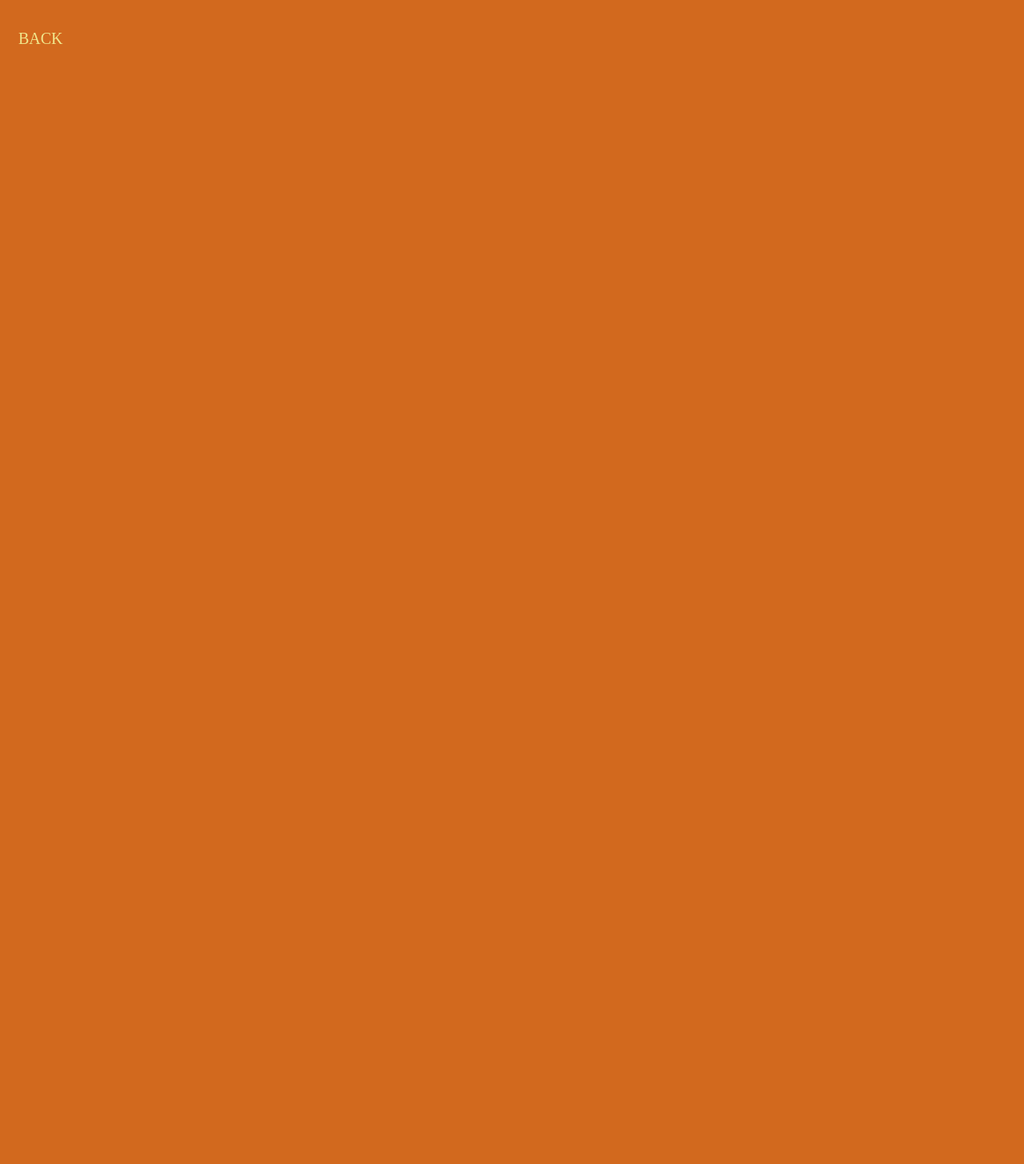
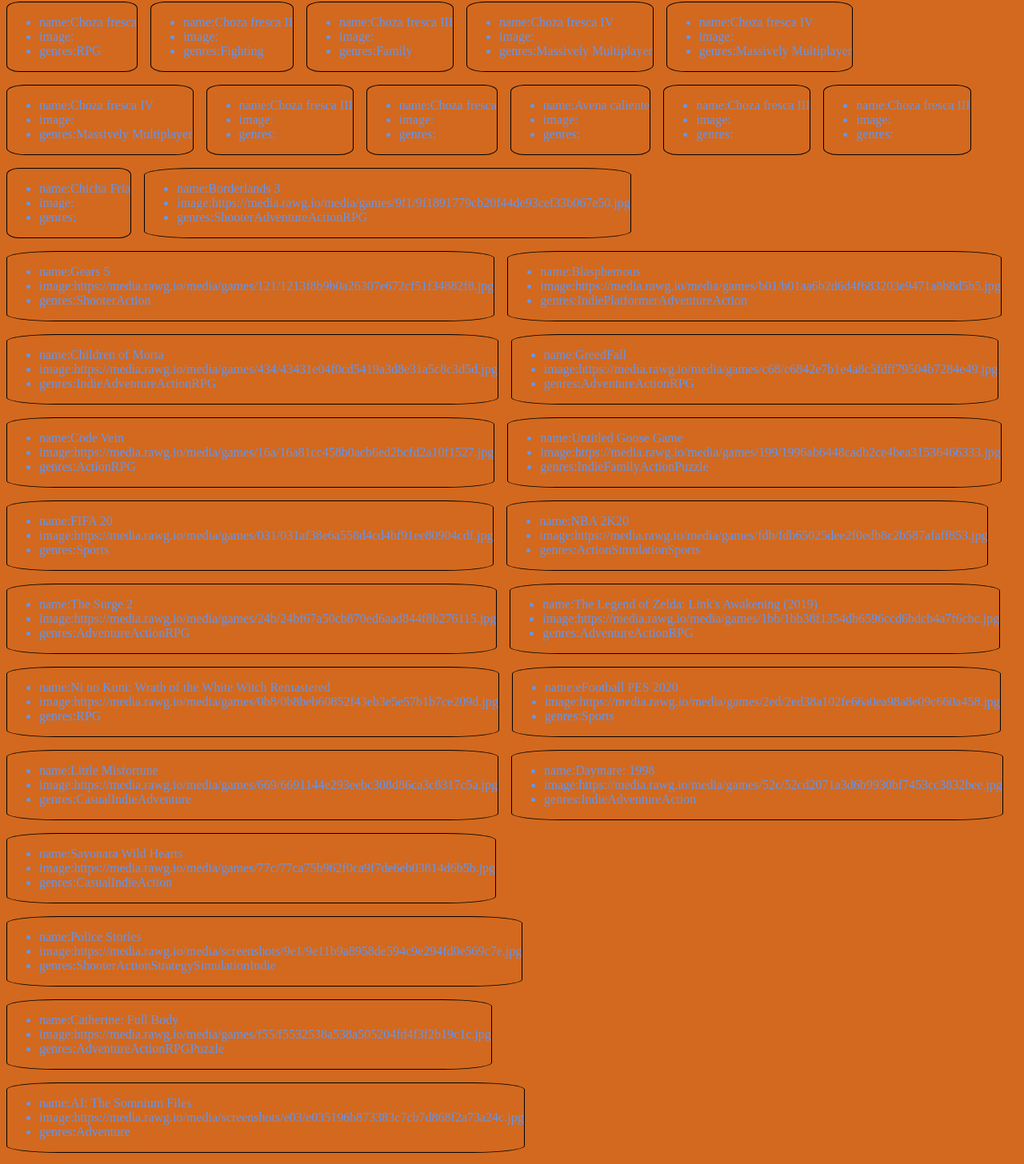
Before and after one commit to freeluckperson/Erick-Segura-PI-Videogames, a React (Vite) app in the folder client/: page /home in a window 1280 px wide. Shown: the part 130-1586 px from the top of the page at 80% size. Before the commit the page ends 800 px from the top, so only its background shows below. Built offline with nearby package versions, Linux system fonts and the light colour scheme; the HTML template or start-up script is replaced by a standard one.

Commit message:
seguimos en home

```diff
--- a/client/src/componets/Card/Card.jsx
+++ b/client/src/componets/Card/Card.jsx
@@ -1,10 +1,14 @@
-import React from 'react'
+import styles from './Card.module.css'
 
-const Card = () => {
+const Card = (props) => {
+  const { name, image, genres } = props;
   return (
-    <div>
-      <h2>Componente Card</h2>
-      //debo mostrat img name y genre
+    <div className={styles.container}>
+      <ul>
+        <li>name:{name}</li>
+        <li>image:{image}</li>
+        <li>genres:{genres}</li>
+      </ul>
     </div>
   );
 };
--- a/client/src/componets/Card/Card.module.css
+++ b/client/src/componets/Card/Card.module.css
@@ -0,0 +1,6 @@
+.container {
+  border: 1px solid black;
+  border-radius: 10%;
+  height: fit-content;
+  width: fit-content;
+}
--- a/client/src/componets/CardsContainer/CardsContainer.jsx
+++ b/client/src/componets/CardsContainer/CardsContainer.jsx
@@ -1,10 +1,335 @@
 import React from 'react'
+import { Card } from '../'
+import styles from './CardsContainer.module.css'
 
+const videoGames = [
+  {
+    id: "1935261c-3a72-4eb2-b5ba-318f367b93c5",
+    name: "Choza fresca",
+    image: "https.jpg",
+    rating: 4,
+    genres: ["RPG"],
+  },
+  {
+    id: "fce6bd77-2de2-4a4c-8267-ffb240486d4a",
+    name: "Choza fresca II",
+    image: "https.jpg",
+    rating: 4,
+    genres: ["Fighting"],
+  },
+  {
+    id: "fb219b6f-08a7-418c-bbb6-ff1a22a5d39a",
+    name: "Choza fresca III",
+    image: "https.jpg",
+    rating: 4,
+    genres: ["Family"],
+  },
+  {
+    id: "55510a1b-0d0a-4ac2-81bf-6659899c9d22",
+    name: "Choza fresca IV",
+    image: "https.jpg",
+    rating: 4,
+    genres: ["Massively Multiplayer"],
+  },
+  {
+    id: "cef4a02e-e48b-4da2-9567-290d353381e2",
+    name: "Choza fresca IV",
+    image: "https.jpg",
+    rating: 3,
+    genres: ["Massively Multiplayer"],
+  },
+  {
+    id: "91967914-984c-439c-bd1f-a7909fb7e756",
+    name: "Choza fresca IV",
+    image: "https.jpg",
+    rating: 3,
+    genres: ["Massively Multiplayer"],
+  },
+  {
+    id: "4908950e-b4a7-4b31-a246-f86233c0212b",
+    name: "Choza fresca III",
+    image: "https.jpg",
+    rating: 4,
+    genres: [],
+  },
+  {
+    id: "177fa593-6f0b-4651-aed0-3894b9d63974",
+    name: "Choza fresca",
+    image: "https.jpg",
+    rating: 4,
+    genres: [],
+  },
+  {
+    id: "31cf3f34-95a1-44f1-b1d7-46f89cf14e68",
+    name: "Avena caliente",
+    image: "https.jpg",
+    rating: 4,
+    genres: [],
+  },
+  {
+    id: "591e9046-e4e2-4c2f-bc53-105954042ab1",
+    name: "Choza fresca III",
+    image: "https.jpg",
+    rating: 4,
+    genres: [],
+  },
+  {
+    id: "d991ffe1-dd49-4e63-8d64-d2e2d065795f",
+    name: "Choza fresca III",
+    image: "https.jpg",
+    rating: 4,
+    genres: [],
+  },
+  {
+    id: "a4b17156-99c1-43b5-aec9-882acda9dfba",
+    name: "Chicha Fria",
+    image: "https.jpg",
+    rating: 4,
+    genres: [],
+  },
+  {
+    id: 58617,
+    name: "Borderlands 3",
+    released: "2019-09-13",
+    rating: 3.9,
+    imag: "https://media.rawg.io/media/games/9f1/9f1891779cb20f44de93cef33b067e50.jpg",
+    genres: ["Shooter", "Adventure", "Action", "RPG"],
+    platforms: [
+      "PC",
+      "PlayStation 5",
+      "Xbox One",
+      "PlayStation 4",
+      "Xbox Series S/X",
+    ],
+  },
+  {
+    id: 326252,
+    name: "Gears 5",
+    released: "2019-09-10",
+    rating: 3.93,
+    imag: "https://media.rawg.io/media/games/121/1213f8b9b0a26307e672cf51f34882f8.jpg",
+    genres: ["Shooter", "Action"],
+    platforms: ["PC", "Xbox One", "Xbox Series S/X"],
+  },
+  {
+    id: 258322,
+    name: "Blasphemous",
+    released: "2019-09-09",
+    rating: 4.04,
+    imag: "https://media.rawg.io/media/games/b01/b01aa6b2d6d4f683203e9471a8b8d5b5.jpg",
+    genres: ["Indie", "Platformer", "Adventure", "Action"],
+    platforms: [
+      "PC",
+      "Xbox One",
+      "PlayStation 4",
+      "Nintendo Switch",
+      "macOS",
+      "Linux",
+    ],
+  },
+  {
+    id: 14211,
+    name: "Children of Morta",
+    released: "2019-09-03",
+    rating: 3.94,
+    imag: "https://media.rawg.io/media/games/434/43431e04f0cd5419a3d8e31a5c8c3d5d.jpg",
+    genres: ["Indie", "Adventure", "Action", "RPG"],
+    platforms: [
+      "PC",
+      "Xbox One",
+      "PlayStation 4",
+      "Nintendo Switch",
+      "macOS",
+      "Linux",
+    ],
+  },
+  {
+    id: 295019,
+    name: "GreedFall",
+    released: "2019-09-10",
+    rating: 3.36,
+    imag: "https://media.rawg.io/media/games/c68/c6842e7b1e4a8c5fdff79504b7284e49.jpg",
+    genres: ["Adventure", "Action", "RPG"],
+    platforms: ["PC", "Xbox One", "PlayStation 4"],
+  },
+  {
+    id: 58637,
+    name: "Code Vein",
+    released: "2019-09-26",
+    rating: 3.57,
+    imag: "https://media.rawg.io/media/games/16a/16a81cc458b0acb6ed2bcfd2a10f1527.jpg",
+    genres: ["Action", "RPG"],
+    platforms: ["PC", "Xbox One", "PlayStation 4"],
+  },
+  {
+    id: 59637,
+    name: "Untitled Goose Game",
+    released: "2019-09-20",
+    rating: 4.05,
+    imag: "https://media.rawg.io/media/games/199/1996ab6448cadb2ce4bea31536466333.jpg",
+    genres: ["Indie", "Family", "Action", "Puzzle"],
+    platforms: ["PC", "Xbox One", "PlayStation 4", "Nintendo Switch", "macOS"],
+  },
+  {
+    id: 326229,
+    name: "FIFA 20",
+    released: "2019-09-27",
+    rating: 3.18,
+    imag: "https://media.rawg.io/media/games/031/031af38e6a558d4cd4bf91ee80904cdf.jpg",
+    genres: ["Sports"],
+    platforms: ["PC", "Xbox One", "PlayStation 4", "Nintendo Switch"],
+  },
+  {
+    id: 338386,
+    name: "NBA 2K20",
+    released: "2019-09-05",
+    rating: 3.07,
+    imag: "https://media.rawg.io/media/games/fdb/fdb65025dee2f0edb8c2b587afaff853.jpg",
+    genres: ["Action", "Simulation", "Sports"],
+    platforms: [
+      "PC",
+      "Xbox One",
+      "PlayStation 4",
+      "Nintendo Switch",
+      "iOS",
+      "Android",
+    ],
+  },
+  {
+    id: 58861,
+    name: "The Surge 2",
+    released: "2019-09-24",
+    rating: 3.58,
+    imag: "https://media.rawg.io/media/games/24b/24bf67a50cb870ed6aad844f8b276115.jpg",
+    genres: ["Adventure", "Action", "RPG"],
+    platforms: ["PC", "Xbox One", "PlayStation 4"],
+  },
+  {
+    id: 292842,
+    name: "The Legend of Zelda: Link's Awakening (2019)",
+    released: "2019-09-20",
+    rating: 4.34,
+    imag: "https://media.rawg.io/media/games/1bb/1bb38f1354db6596ccd6bdcb4a7f6cbc.jpg",
+    genres: ["Adventure", "Action", "RPG"],
+    platforms: ["Nintendo Switch"],
+  },
+  {
+    id: 367197,
+    name: "Ni no Kuni: Wrath of the White Witch Remastered",
+    released: "2019-09-19",
+    rating: 4.08,
+    imag: "https://media.rawg.io/media/games/0b8/0b8beb60852f43eb3e5e57b1b7ce209d.jpg",
+    genres: ["RPG"],
+    platforms: ["PC", "PlayStation 4", "Nintendo Switch"],
+  },
+  {
+    id: 327269,
+    name: "eFootball PES 2020",
+    released: "2019-09-10",
+    rating: 3.2,
+    imag: "https://media.rawg.io/media/games/2ed/2ed38a102fe66a0ea98a8e09c660a458.jpg",
+    genres: ["Sports"],
+    platforms: ["PC", "PlayStation 4", "iOS", "Android"],
+  },
+  {
+    id: 263548,
+    name: "Little Misfortune",
+    released: "2019-09-17",
+    rating: 3.93,
+    imag: "https://media.rawg.io/media/games/669/6691144e293eebc308d86ca3c8317c5a.jpg",
+    genres: ["Casual", "Indie", "Adventure"],
+    platforms: [
+      "PC",
+      "Xbox One",
+      "PlayStation 4",
+      "Nintendo Switch",
+      "iOS",
+      "Linux",
+    ],
+  },
+  {
+    id: 275636,
+    name: "Daymare: 1998",
+    released: "2019-09-16",
+    rating: 2.65,
+    imag: "https://media.rawg.io/media/games/52c/52cd2071a3d6b9930bf7453cc3832bee.jpg",
+    genres: ["Indie", "Adventure", "Action"],
+    platforms: ["PC", "Xbox One", "PlayStation 4"],
+  },
+  {
+    id: 274757,
+    name: "Sayonara Wild Hearts",
+    released: "2019-09-19",
+    rating: 4.39,
+    imag: "https://media.rawg.io/media/games/77c/77ca75b962f0ca9f7de6eb03814d6b5b.jpg",
+    genres: ["Casual", "Indie", "Action"],
+    platforms: [
+      "PC",
+      "Xbox One",
+      "PlayStation 4",
+      "Nintendo Switch",
+      "iOS",
+      "macOS",
+    ],
+  },
+  {
+    id: 15056,
+    name: "Police Stories",
+    released: "2019-09-18",
+    rating: 3.38,
+    imag: "https://media.rawg.io/media/screenshots/9e1/9e11b9a8958de594c9e294fd0e569c7e.jpg",
+    genres: ["Shooter", "Action", "Strategy", "Simulation", "Indie"],
+    platforms: [
+      "PC",
+      "Xbox One",
+      "PlayStation 4",
+      "Nintendo Switch",
+      "macOS",
+      "Linux",
+    ],
+  },
+  {
+    id: 244694,
+    name: "Catherine: Full Body",
+    released: "2019-09-03",
+    rating: 4.17,
+    imag: "https://media.rawg.io/media/games/f55/f5532538a538a505204fd4f3f2b19c1c.jpg",
+    genres: ["Adventure", "Action", "RPG", "Puzzle"],
+    platforms: ["PlayStation 4", "Nintendo Switch", "PS Vita"],
+  },
+  {
+    id: 302836,
+    name: "AI: The Somnium Files",
+    released: "2019-09-17",
+    rating: 4.26,
+    imag: "https://media.rawg.io/media/screenshots/e03/e035196b873383c7cb7d868f2a73a24c.jpg",
+    genres: ["Adventure"],
+    platforms: ["PC", "Xbox One", "PlayStation 4", "Nintendo Switch"],
+  },
+  {
+    id: 372700,
+    name: "Rebel Cops",
+    released: "2019-09-17",
+    rating: 3.65,
+    imag: "https://media.rawg.io/media/screenshots/309/3091c8ba532fd7f6e13a8ce83601a887.jpg",
+    genres: ["Strategy", "RPG"],
+    platforms: [
+      "PC",
+      "Xbox One",
+      "PlayStation 4",
+      "Nintendo Switch",
+      "iOS",
+      "macOS",
+    ],
+  },
+];
 
 const CardsContainer = () => {
   return (
-    <div>
-      <h2>Componente CardsContainer</h2>
+    <div className={styles.container}>
+      {videoGames.map((vg) => {
+        return <Card name={vg.name} image={vg.imag} genres={vg.genres} />;
+      })}
     </div>
   );
 };
--- a/client/src/componets/CardsContainer/CardsContainer.module.css
+++ b/client/src/componets/CardsContainer/CardsContainer.module.css
@@ -0,0 +1,8 @@
+.container {
+  /* border: 1px solid black;
+  border-radius: 5%; */
+  display: flex;
+  flex-direction: row;
+  flex-wrap: wrap;
+  gap: 1em;
+}
--- a/client/src/componets/NavBar/NavBar.jsx
+++ b/client/src/componets/NavBar/NavBar.jsx
@@ -1,4 +1,4 @@
-// import React from 'react'
+import React from 'react'
 import {Link} from 'react-router-dom'
 import styles from './NavBar.module.css'
 
--- a/client/src/componets/viewns/Home/Home.jsx
+++ b/client/src/componets/viewns/Home/Home.jsx
@@ -1,14 +1,14 @@
 import React from 'react';
 import styles from './Home.module.css'
 import { Link } from 'react-router-dom'
+import { CardsContainer } from '../..';
 
 const Home = () => {
   return (
     <div>
       <h2>Soy el componente Home</h2>
-      <Link to='/' className={styles.navLink}>
-        <p>BACK</p>
-      </Link>
+      <CardsContainer />
+      <Link to='/' className={styles.navLink}>BACK</Link>
     </div>
   );
 };
--- a/client/src/componets/viewns/LandingPage/LandingPage.jsx
+++ b/client/src/componets/viewns/LandingPage/LandingPage.jsx
@@ -1,14 +1,12 @@
 import React from 'react';
 import styles from './LandingPage.module.css';
 import {Link} from 'react-router-dom'
-
-const st = {fontSize: '3em'};
 
 const LandingPage = () => {
   return (
     <div>
       <Link to='/home' className={styles.navLink}>
-        <p style={st} >To Home</p>
+        To Home
       </Link>
     </div>
   );
--- a/client/src/componets/viewns/LandingPage/LandingPage.module.css
+++ b/client/src/componets/viewns/LandingPage/LandingPage.module.css
@@ -6,7 +6,7 @@
     color: khaki;
     transition: all 0.3s ease;
     border-bottom: 2px solid transparent;
-    font-size: 20px;
+    font-size: 3.5em;
     margin-right: 5px;
   }
 
```
